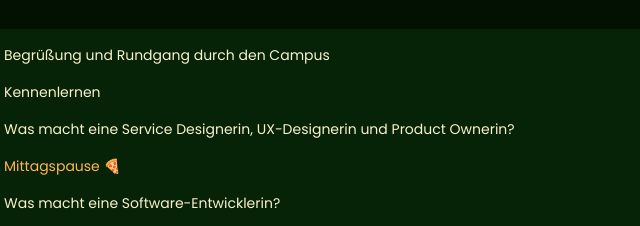
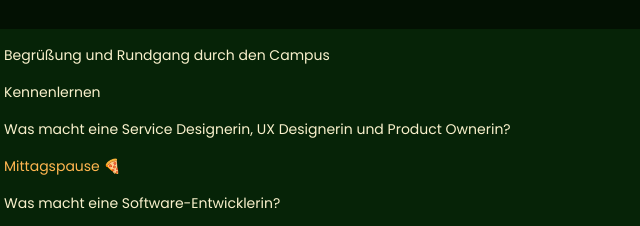
Before and after one commit to Interhyp-Praktikum/girlsday-2023, a website: page index.html in a window 1280 px wide. Shown: the part 937-1163 px from the top of the page, 430-1070 px from the left. Drawn offline with nearby package versions, Linux system fonts and the light colour scheme; a web font is replaced by a local one.

Commit message:
Update index.html

```diff
--- a/index.html
+++ b/index.html
@@ -50,7 +50,7 @@
           </div>
           <div class="row">
             <div class="time">10:30 - 12:00 Uhr</div>
-            <div class="event">Was macht eine Service Designerin, UX-Designerin und Product Ownerin?</div>
+            <div class="event">Was macht eine Service Designerin, UX Designerin und Product Ownerin?</div>
           </div>
           <div class="row highlight">
             <div class="time">12:00 - 13:00 Uhr</div>
```
